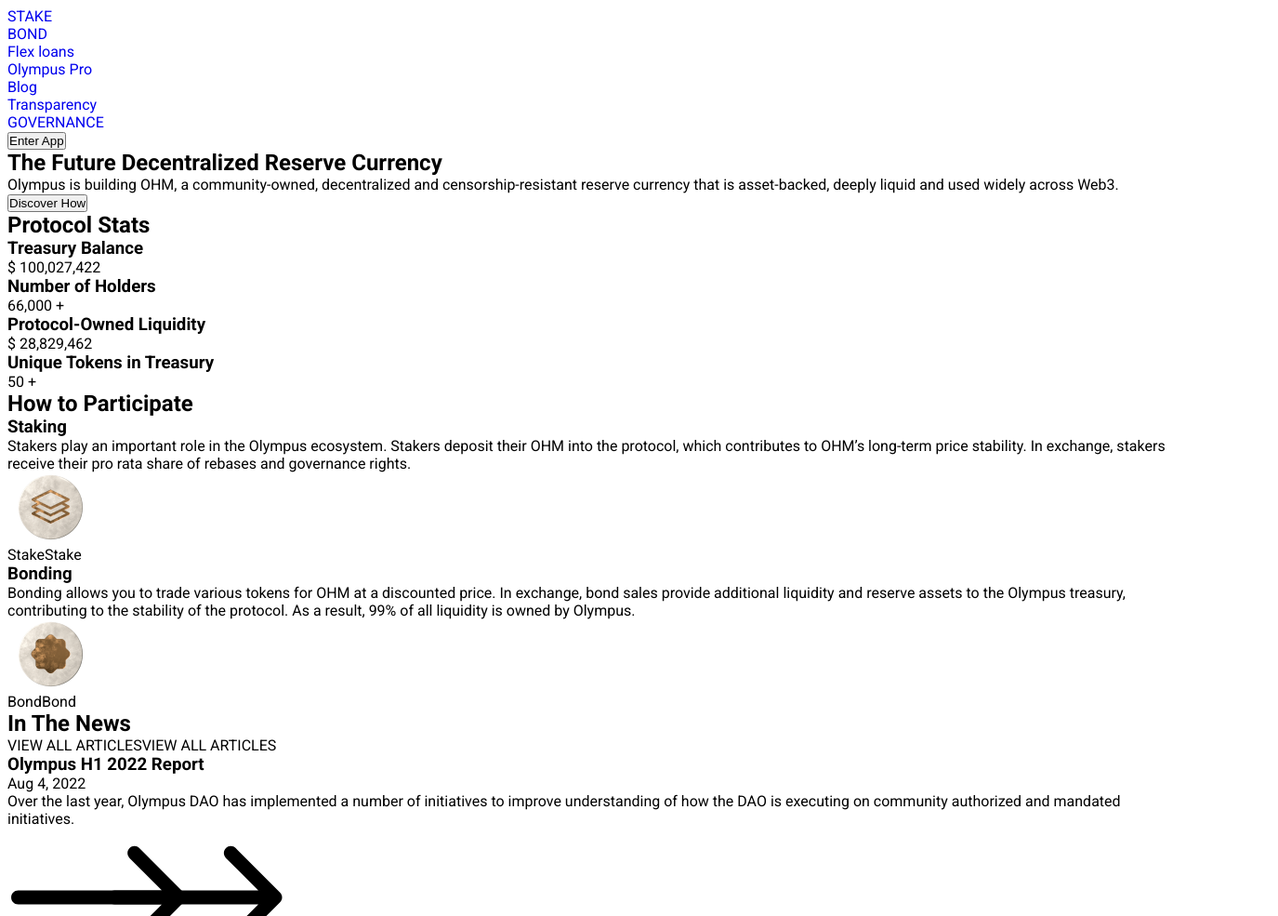
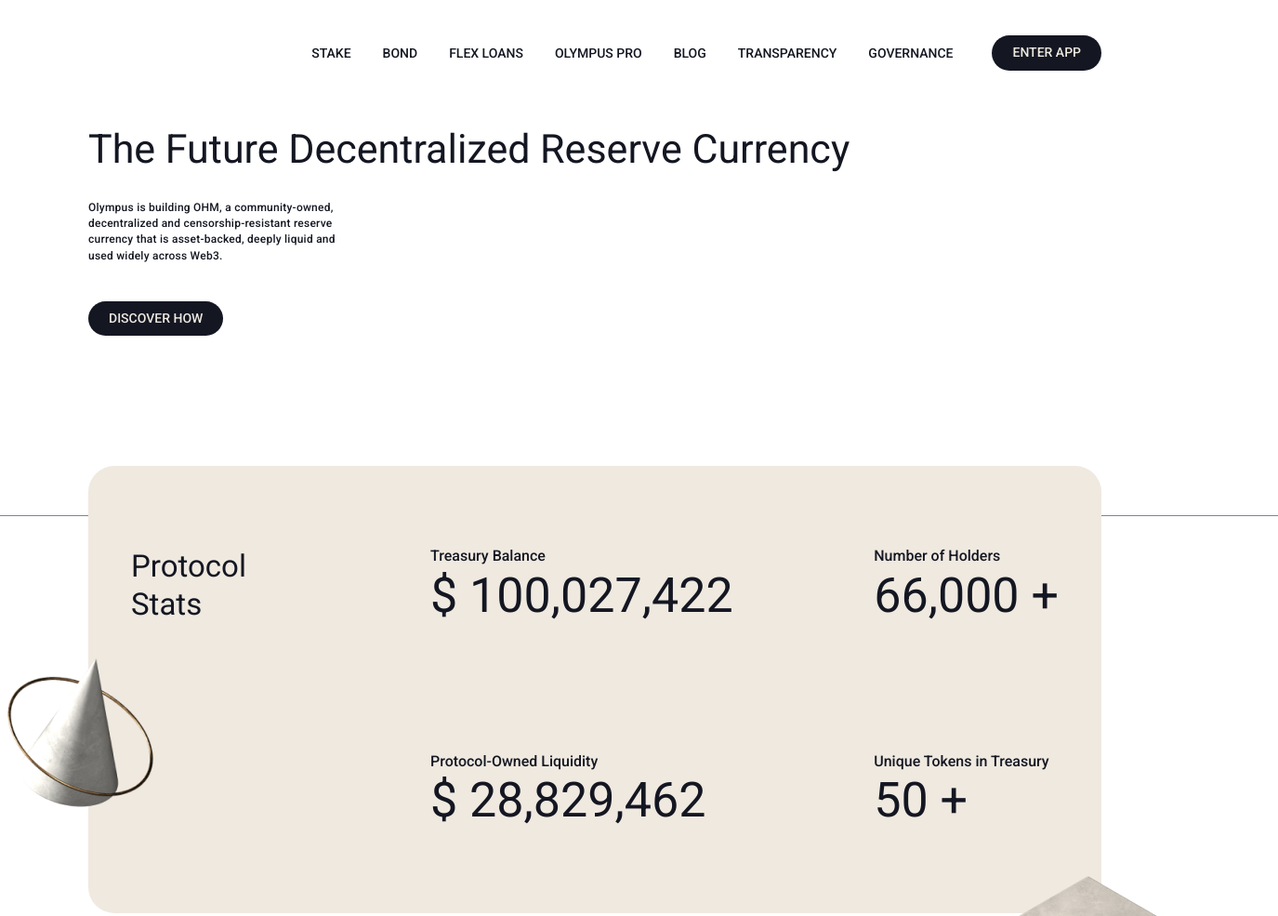
Before and after one commit to Chapelk1/Olympus, a React app: page / in a window 1280 px wide. Shown: the top 985 px of the page at 93% size, 1375 px wide, since content can reach past the window. Built offline with nearby package versions, Linux system fonts and the light colour scheme.

Commit message:
add section style

```diff
--- a/package.json
+++ b/package.json
@@ -4,6 +4,7 @@
   "private": true,
   "dependencies": {
     "@emotion/react": "^11.11.4",
+    "@emotion/styled": "^11.11.0",
     "@testing-library/jest-dom": "^5.17.0",
     "@testing-library/react": "^13.4.0",
     "@testing-library/user-event": "^13.5.0",
--- a/src/components/App.js
+++ b/src/components/App.js
@@ -1,16 +1,15 @@
 import Header from "./header/header";
 import Hero from "./hero/hero";
-import Stats from "./stats/stats";
 import Participation from "./participation/participation";
 import News from "./news/news";
 import Faq from "./faq/faq";
 import Footer from "./footer/footer";
+
 function App() {
   return (
     <>
         <Header />
         <Hero />
-      <Stats />
         <Participation />
         <News />
         <Faq />
--- a/src/components/header/header.jsx
+++ b/src/components/header/header.jsx
@@ -1,34 +1,39 @@
+import { Head, Nav, List, Item, Link, Btn, Container } from "./header.styled";
+
 const Header = () => {
   return (
-    <header>
-      <nav>
-        <ul>
-          <li>
-            <a href="/">STAKE</a>
-          </li>
-          <li>
-            <a href="/">BOND</a>
-          </li>
-          <li>
-            <a href="/">Flex loans</a>
-          </li>
-          <li>
-            <a href="/">Olympus Pro</a>
-          </li>
-          <li>
-            <a href="/">Blog</a>
-          </li>
-          <li>
-            <a href="/">Transparency</a>
-          </li>
-          <li>
-            <a href="/">GOVERNANCE</a>
-          </li>
-        </ul>
-      </nav>
-      <button>Enter App</button>
-    </header>
+    <Head>
+      <Container>
+        <Nav>
+          <List>
+            <Item>
+              <Link href="/">STAKE</Link>
+            </Item>
+            <Item>
+              <Link href="/">BOND</Link>
+            </Item>
+            <Item>
+              <Link href="/">Flex loans</Link>
+            </Item>
+            <Item>
+              <Link href="/">Olympus Pro</Link>
+            </Item>
+            <Item>
+              <Link href="/">Blog</Link>
+            </Item>
+            <Item>
+              <Link href="/">Transparency</Link>
+            </Item>
+            <Item>
+              <Link href="/">GOVERNANCE</Link>
+            </Item>
+          </List>
+        </Nav>
+        <Btn>Enter App</Btn>
+
+      </Container>
+    </Head>
   );
-}
+};
 
 export default Header;
--- a/src/components/header/header.styled.js
+++ b/src/components/header/header.styled.js
@@ -0,0 +1,82 @@
+import styled from "@emotion/styled";
+
+export const Head = styled.header`
+  padding: 38px 0;
+`;
+
+export const Container = styled.div`
+  width: 1120px;
+  padding: 0 15px;
+  margin: 0 auto;
+  display: flex;
+  justify-content: flex-end;
+  gap: 42px;
+`;
+
+export const Nav = styled.nav`
+  align-items: center;
+  display: flex;
+`;
+
+export const List = styled.ul`
+  display: flex;
+  gap: 34px;
+`;
+
+export const Item = styled.li`
+  //   overflow: hidden;
+`;
+
+export const Link = styled.a`
+  position: relative;
+  font-family: var(--font-family);
+  font-weight: 500;
+  font-size: 14px;
+  line-height: 1.18;
+  text-transform: uppercase;
+  color: var(--primary-color);
+  transition: color 150ms linear;
+
+  //   &:hover {
+  //     color: var(--secondary-bg-color);
+  //   }
+
+  ::after {
+    content: "";
+    position: absolute;
+    width: 0%;
+    height: 2px;
+    bottom: -4px;
+    left: 50%;
+    background-color: var(--primary-color);
+    // transform: translateX(-100%);
+    transition: all 150ms linear;
+  }
+
+  :hover::after {
+    // transform: translateX(0%);
+    width: 100%;
+    left: 0;
+  }
+`;
+
+export const Btn = styled.button`
+  font-family: var(--font-family);
+  font-weight: 500;
+  font-size: 14px;
+  line-height: 0.98;
+  text-transform: uppercase;
+  text-align: center;
+  color: var(--color-accent);
+  box-shadow: 0 0 0 0 #141722;
+  background: var(--primary-color);
+  border-radius: 1200px;
+  padding: 12px 22px;
+  border: none;
+  overflow: none;
+  cursor: pointer;
+  transition: background 250ms linear;
+  &:hover {
+    background: var(--secondary-bg-color);
+  }
+`;
--- a/src/components/hero/hero.jsx
+++ b/src/components/hero/hero.jsx
@@ -1,14 +1,22 @@
+import { Section, Container, Title, Descr, Btn } from "./hero.styled";
+import Stats from "../stats/stats";
+
+
+
 const Hero = () => {
   return (
-    <section>
-      <h1>The Future Decentralized Reserve Currency</h1>
-      <p>
-        Olympus is building OHM, a community-owned, decentralized and
-        censorship-resistant reserve currency that is asset-backed, deeply
-        liquid and used widely across Web3.
-      </p>
-      <button>Discover How</button>
-    </section>
+    <Section>
+      <Container>
+        <Title>The Future Decentralized Reserve Currency</Title>
+        <Descr>
+          Olympus is building OHM, a community-owned, decentralized and
+          censorship-resistant reserve currency that is asset-backed, deeply
+          liquid and used widely across Web3.
+        </Descr>
+        <Btn>Discover How</Btn>
+        <Stats />
+      </Container>
+    </Section>
   );
 };
 
--- a/src/components/hero/hero.styled.js
+++ b/src/components/hero/hero.styled.js
@@ -0,0 +1,52 @@
+import styled from "@emotion/styled";
+
+export const Section = styled.section`
+  padding: 20px 0 0 0;
+`;
+export const Container = styled.div`
+  width: 1120px;
+  padding: 0 15px;
+  margin: 0 auto;
+  //   display: flex;
+  //   justify-content: flex-end;
+  //   gap: 42px;
+`;
+export const Title = styled.h1`
+  font-family: var(--font-family);
+  font-weight: 400;
+  font-size: 43px;
+  line-height: 1.24;
+  color: var(--primary-color);
+  margin-bottom: 28px;
+`;
+export const Descr = styled.p`
+  font-family: var(--font-family);
+  font-weight: 500;
+  font-size: 12px;
+  line-height: 1.43;
+  letter-spacing: 0.02em;
+  color: var(--primary-color);
+  max-width: 275px;
+  margin-bottom: 40px;
+`;
+export const Btn = styled.button`
+  font-family: var(--font-family);
+  font-weight: 500;
+  font-size: 14px;
+  line-height: 0.98;
+  text-transform: uppercase;
+  text-align: center;
+  margin-bottom: 140px;
+  color: var(--color-accent);
+  box-shadow: 0 0 0 0 #141722;
+  background: var(--primary-color);
+  border-radius: 1200px;
+  padding: 12px 22px;
+  border: none;
+  overflow: none;
+  cursor: pointer;
+  transition: background 250ms linear;
+  &:hover {
+    background: var(--secondary-bg-color);
+  }
+`;
--- a/src/components/news/news.jsx
+++ b/src/components/news/news.jsx
@@ -1,8 +1,9 @@
+import { Section } from "./news.styled";
 import sprite from "../../img/olympus.svg";
 
 const News = () => {
   return (
-    <section>
+    <Section>
       <h2>In The News</h2>
       <p>
         VIEW ALL ARTICLES
@@ -53,7 +54,7 @@
           </svg>
         </li>
       </ul>
-    </section>
+    </Section>
   );
 };
 
--- a/src/components/news/news.styled.js
+++ b/src/components/news/news.styled.js
@@ -0,0 +1,5 @@
+import styled from "@emotion/styled";
+
+export const Section = styled.section`
+  padding: 110px 0 0 0;
+`;
--- a/src/components/participation/participation.jsx
+++ b/src/components/participation/participation.jsx
@@ -1,41 +1,60 @@
+import {
+  Section,
+  Container,
+  Title,
+  Wrap,
+  SubWrap,
+  SubTitle,
+  Half,
+  Descr,
+  Img,
+  Span,
+} from "./participation.styled";
+
 import img6 from "../../img/IMAGE06.png";
 import img7 from "../../img/IMAGE07.png";
 const Participation = (prop) => {
   return (
-    <section>
-      <h2>How to Participate</h2>
-      <div>
-        <div>
-          <h3>Staking</h3>
-          <p>
+    <Section>
+      <Container>
+        <Title>How to Participate</Title>
+        <Wrap>
+          <Half bg={"--secondary-bg-color"} side={"l"}>
+            <Img src={img6} alt="circle with a pattern" />
+            <SubWrap>
+              <SubTitle color={"--color-accent"}>Staking</SubTitle>
+              <Descr color={"--color-accent"}>
                 Stakers play an important role in the Olympus ecosystem. Stakers
                 deposit their OHM into the protocol, which contributes to OHM’s
-            long-term price stability. In exchange, stakers receive their pro
-            rata share of rebases and governance rights.
-          </p>
-          <img src={img6} alt="circle with a pattern" />
-          <p>
+                long-term price stability. In exchange, stakers receive their
+                pro rata share of rebases and governance rights.
+              </Descr>
+              <Span color={"--color-accent"}>
                 Stake
                 <span>Stake</span>
-          </p>
-        </div>
-        <div>
-          <h3>Bonding</h3>
-          <p>
-            Bonding allows you to trade various tokens for OHM at a discounted
-            price. In exchange, bond sales provide additional liquidity and
-            reserve assets to the Olympus treasury, contributing to the
-            stability of the protocol. As a result, 99% of all liquidity is
-            owned by Olympus.
-          </p>
-          <img src={img7} alt="circle with a pattern" />
-          <p>
+              </Span>
+            </SubWrap>
+          </Half>
+          <Half side={"r"}>
+            <Img src={img7} alt="circle with a pattern" />
+            <SubWrap>
+              <SubTitle>Bonding</SubTitle>
+              <Descr>
+                Bonding allows you to trade various tokens for OHM at a
+                discounted price. In exchange, bond sales provide additional
+                liquidity and reserve assets to the Olympus treasury,
+                contributing to the stability of the protocol. As a result, 99%
+                of all liquidity is owned by Olympus.
+              </Descr>
+              <Span>
                 Bond
                 <span>Bond</span>
-          </p>
-        </div>
-      </div>
-    </section>
+              </Span>
+            </SubWrap>
+          </Half>
+        </Wrap>
+      </Container>
+    </Section>
   );
 };
 
--- a/src/components/participation/participation.styled.js
+++ b/src/components/participation/participation.styled.js
@@ -0,0 +1,102 @@
+import styled from "@emotion/styled";
+
+export const Section = styled.section`
+  padding: 111px 0 0 0;
+`;
+export const Container = styled.div`
+  width: 1120px;
+  padding: 0 15px;
+  margin: 0 auto;
+  //   display: flex;
+  //   justify-content: flex-end;
+  //   gap: 42px;
+`;
+export const Title = styled.h2`
+  font-family: var(--font-family);
+  font-weight: 500;
+  font-size: 42px;
+  line-height: 1.27;
+  text-align: center;
+  color: var(--primary-color);
+  margin-bottom: 54px;
+`;
+export const Wrap = styled.div`
+  display: flex;
+`;
+export const Half = styled.div`
+  padding: 36px 44px 48px 44px;
+  width: 50%;
+  text-align: end;
+  border-radius: ${(prop) => {
+    switch (prop.side) {
+      case "l":
+        return "28px 0 0 28px";
+
+      case "r":
+        return "0 28px 28px 0";
+
+      default:
+        return "0 0 0 0";
+    }
+  }};
+  background-color: ${(prop) => {
+    if (prop.bg) {
+      return `var(${prop.bg})`;
+    } else {
+      return `var(--tertiary-bg-color)`;
+    }
+  }};
+`;
+export const SubWrap = styled.div`
+  text-align: start;
+`;
+export const SubTitle = styled.h3`
+  font-family: var(--font-family);
+  font-weight: 500;
+  font-size: 32px;
+  line-height: 1.26;
+  margin-bottom: 28px;
+  color: ${(prop) => {
+    if (prop.color) {
+      return `var(${prop.color})`;
+    } else {
+      return `var(--primary-color)`;
+    }
+  }};
+`;
+export const Descr = styled.p`
+  font-family: var(--font-family);
+  font-weight: 400;
+  font-size: 12px;
+  line-height: 1.43;
+  letter-spacing: 0.02em;
+  margin-bottom: 38px;
+  max-width: 306px;
+  color: ${(prop) => {
+    if (prop.color) {
+      return `var(${prop.color})`;
+    } else {
+      return `var(--primary-color)`;
+    }
+  }};
+`;
+export const Img = styled.img`
+  margin-bottom: 26px;
+`;
+export const Span = styled.p`
+  font-family: var(--font-family);
+  font-weight: 400;
+  font-size: 11px;
+  line-height: 0.98;
+  text-transform: uppercase;
+  color: ${(prop) => {
+    if (prop.color) {
+      return `var(${prop.color})`;
+    } else {
+      return `var(--primary-color)`;
+    }
+  }};
+  & > span {
+    display: block;
+  }
+`;
--- a/src/components/stats/stats.jsx
+++ b/src/components/stats/stats.jsx
@@ -1,26 +1,46 @@
+import {
+  Stat,
+  Title,
+  Wrap,
+  SubWrap,
+  Item,
+  SubTitle,
+  Descr,
+  Line,
+  Img,
+} from "./stats.styled";
+import cone from "../../img/IMAGE01.png";
+import square from "../../img/IMAGE02.png";
 const Stats = () => {
   return (
-    <section>
-      <h2>Protocol Stats</h2>
-      <ul>
-        <li>
-          <h3>Treasury Balance</h3>
-          <p> $ 100,027,422</p>
-        </li>
-        <li>
-          <h3>Number of Holders</h3>
-          <p>66,000 +</p>
-        </li>
-        <li>
-          <h3>Protocol-Owned Liquidity</h3>
-          <p> $ 28,829,462</p>
-        </li>
-        <li>
-          <h3>Unique Tokens in Treasury</h3>
-          <p>50 +</p>
-        </li>
-      </ul>
-    </section>
+    <Stat>
+      <Line />
+      <Img src={cone} top={"199"} left={"-115"} />
+      <Img src={square} top={"393"} left={"905"} />
+      <Title>Protocol Stats</Title>
+      <Wrap>
+        <SubWrap>
+          <Item>
+            <SubTitle>Treasury Balance</SubTitle>
+            <Descr> $ 100,027,422</Descr>
+          </Item>
+          <Item>
+            <SubTitle>Protocol-Owned Liquidity</SubTitle>
+            <Descr> $ 28,829,462</Descr>
+          </Item>
+        </SubWrap>
+        <SubWrap>
+          <Item>
+            <SubTitle>Number of Holders</SubTitle>
+            <Descr>66,000 +</Descr>
+          </Item>
+          <Item>
+            <SubTitle>Unique Tokens in Treasury</SubTitle>
+            <Descr>50 +</Descr>
+          </Item>
+        </SubWrap>
+      </Wrap>
+    </Stat>
   );
 };
 
--- a/src/components/stats/stats.styled.js
+++ b/src/components/stats/stats.styled.js
@@ -0,0 +1,59 @@
+import styled from "@emotion/styled";
+
+export const Stat = styled.div`
+  position: relative;
+  width: 100%;
+  height: auto;
+  background-color: var(--color-accent);
+  display: flex;
+  padding: 88px 46px;
+  border-radius: 28px;
+`;
+export const Line = styled.div`
+  position: absolute;
+  top: 53px;
+  left: -100vw;
+  width: 200vw;
+  height: 1px;
+  background-color: #798399;
+  z-index: -1;
+`;
+export const Title = styled.h2`
+  font-family: var(--font-family);
+  font-weight: 400;
+  font-size: 33px;
+  line-height: 1.22;
+  color: var(--primary-color);
+  max-width: 124px;
+  margin-right: 198px;
+`;
+export const Wrap = styled.div`
+  display: flex;
+  width: 100%;
+  justify-content: space-between;
+`;
+export const SubWrap = styled.div`
+  display: flex;
+  flex-direction: column;
+  gap: 136px;
+`;
+export const Item = styled.div``;
+export const SubTitle = styled.h3`
+  font-family: var(--font-family);
+  font-weight: 500;
+  font-size: 16px;
+  line-height: 1.15;
+  color: var(--primary-color);
+`;
+export const Descr = styled.p`
+  font-family: var(--font-family);
+  font-weight: 400;
+  font-size: 52px;
+  line-height: 1.27;
+  color: var(--primary-color);
+`;
+export const Img = styled.img`
+  position: absolute;
+  top: ${(props) => props.top}px;
+  left: ${(props) => props.left}px;
+`;
--- a/src/index.css
+++ b/src/index.css
@@ -20,6 +20,9 @@
 }
 body {
   font-family: var(--font-family);
+  margin: 0;
+  padding: 0;
+  overflow-x: hidden;
 }
 ul,
 ol,
```
Also changed, not shown: 1 other file. Lines whose indentation alone changed are shown as unchanged.
